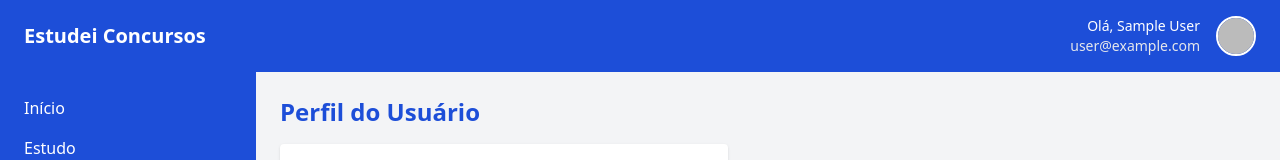
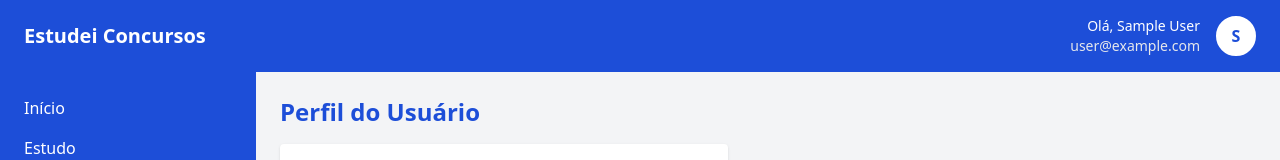
Before and after one commit to brjatoba92/estudei-concursos, a React (Create React App) app: page /perfil in a window 1280 px wide. Shown: the top 160 px of the page. Built offline with nearby package versions, Linux system fonts and the light colour scheme; no server answers; sample sign-in values are in the browser's storage.

Commit message:
Change Avatar User for initial name User

```diff
--- a/package.json
+++ b/package.json
@@ -9,6 +9,7 @@
     "@testing-library/react": "^16.3.0",
     "@testing-library/user-event": "^13.5.0",
     "firebase": "^11.6.1",
+    "lucide-react": "^0.508.0",
     "react": "^19.1.0",
     "react-dom": "^19.1.0",
     "react-firebase-hooks": "^5.1.1",
--- a/src/components/Header.jsx
+++ b/src/components/Header.jsx
@@ -2,6 +2,9 @@ import React from "react";
 import { Link } from "react-router-dom";
 
 function Header({ user }) {
+  const getInitial = (name) => {
+    return name ? name.charAt(0).toUpperCase() : "U";
+  }
   return (
     <header className="bg-blue-700 text-white py-4 px-6 flex justify-between items-center shadow">
       <h1 className="text-xl font-bold">
@@ -14,15 +17,11 @@ function Header({ user }) {
             <p>Olá, {user.displayName || "Usuário"}</p>
             <p className="text-gray-200">{user.email}</p>
           </div>
-          <div>
-            <Link to="/perfil">
-                <img
-                    src={user.photoURL || "https://via.placeholder.com/40"}
-                    alt="Avatar"
-                    className="w-10 h-10 rounded-full object-cover border-2 border-white hover:scale-105 transition-transform"
-                />
-            </Link>
-          </div>
+          <Link to="/dashboard">
+            <div className="w-10 h-10 rounded-full bg-white text-blue-700 font-bold flex items-center justify-center border-2 border-white hover:scale-105 transition-transform">
+              {getInitial(user.displayName)}
+            </div>
+          </Link>
 
         </div>
       )}
```
Also changed, not shown: 1 other file (tests, documents, lock files or other folders).
